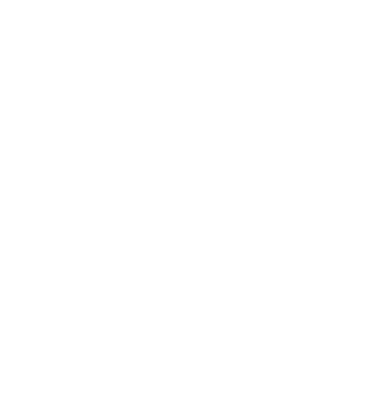
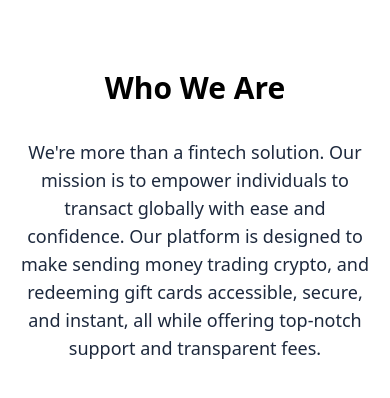
Before and after one commit to Nortey-Micheal/Emitly, a React (Vite) app: page / in a window 390 px wide. Shown: the part 2340-2738 px from the top of the page. Before the commit the page ends 2210 px from the top, so only its background shows below. Built offline with nearby package versions, Linux system fonts and the light colour scheme.

Commit message:
Add WhoWeAre component and update layout for improved structure and responsiveness

```diff
--- a/src/App.tsx
+++ b/src/App.tsx
@@ -2,6 +2,7 @@
 import Images from './components/images'
 import Navbar from './components/navbar'
 import Partners from './components/partners'
+import WhoWeAre from './components/whoweare'
 
 function App() {
   const images = [
@@ -28,6 +29,7 @@
       <Hero />
       <Images images={images}/>
       <Partners partners={partners}/>
+      <WhoWeAre />
     </>
   )
 }
--- a/src/components/navbar.tsx
+++ b/src/components/navbar.tsx
@@ -1,7 +1,7 @@
 export default function Navbar() {
     return (
         <nav className="bg-base-100 shadow-sm">
-            <div className="max-w-[1300px] mx-auto navbar ">
+            <div className="container navbar ">
                 <div className="navbar-start">
                     <div className="dropdown">
                         <div tabIndex={0} role="button" className="btn btn-ghost lg:hidden">
--- a/src/components/partners.tsx
+++ b/src/components/partners.tsx
@@ -4,8 +4,8 @@
 
 export default function Partners({partners}:PartnersProps) {
     return (
-        <div className="flex flex-col lg:flex-row items-center justify-center pt-[80px] lg:py-[10px] max-w-[1300px] mx-auto">
-            <div className="text-slate-500">
+        <div className=" container flex flex-col lg:flex-row items-center justify-center pt-[200px] lg:py-[10px] ">
+            <div className="text-slate-500 lg:text-2xl">
                 <p className="font-bold">Our support partners</p>
                 <p>Over 30+ Partners</p>
             </div>
--- /dev/null
+++ b/src/components/whoweare.tsx
@@ -0,0 +1,8 @@
+export default function WhoWeAre() {
+    return (
+        <div className="container text-center w-[90vw] py-[80px]">
+            <h3 className="text-3xl font-bold mb-8">Who We Are</h3>
+            <p className="text-slate-800 text-lg lg:text-2xl">We're more than a fintech solution. Our mission is to empower individuals to transact globally with ease and confidence. Our platform is designed to make sending money trading crypto, and redeeming gift cards accessible, secure, and instant, all while offering top-notch support and transparent fees.</p>
+        </div>
+    )
+}
--- a/src/index.css
+++ b/src/index.css
@@ -2,3 +2,8 @@
 @plugin "daisyui" {
     themes: false;
 }
+
+.container {
+    max-width: 1300px;
+    margin: 0 auto;
+}
```
